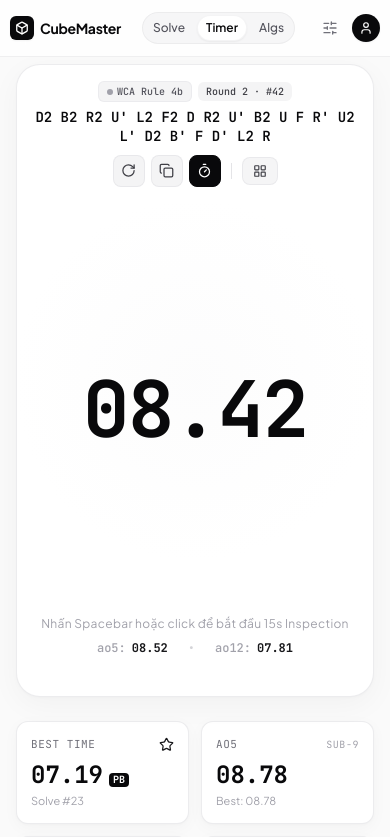
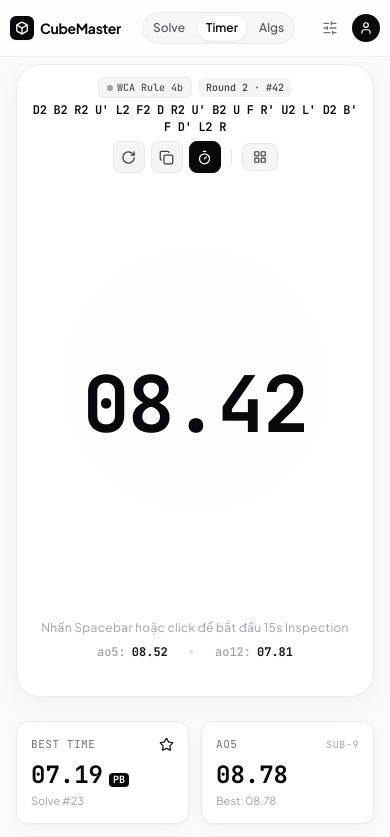
Before and after one commit to thiensun/rubik, a React (Vite) app: page / in a window 390 px wide. Shown: the top 837 px of the page. Built offline with nearby package versions, Linux system fonts and the light colour scheme.

Commit message:
style(responsive): support all mobile aspect ratios with dvh and adaptive timer scaling

```diff
--- a/src/components/timer/ZenTimerStage.tsx
+++ b/src/components/timer/ZenTimerStage.tsx
@@ -433,7 +433,7 @@ export const ZenTimerStage: React.FC<ZenTimerStageProps> = ({
           }
         }
       }}
-      className="w-full relative flex flex-col items-center justify-between min-h-[75vh] sm:min-h-[82vh] md:min-h-[85vh] pt-4 sm:pt-8 pb-6 sm:pb-12 px-2.5 sm:px-10 select-none bg-white rounded-3xl border border-mono-200/70 shadow-apple-float transition-all overflow-visible"
+      className="w-full relative flex flex-col items-center justify-between min-h-[75vh] min-h-[75dvh] sm:min-h-[82vh] sm:min-h-[82dvh] md:min-h-[85vh] md:min-h-[85dvh] pt-3 sm:pt-8 pb-5 sm:pb-12 px-2 sm:px-10 select-none bg-white rounded-3xl border border-mono-200/70 shadow-apple-float transition-all overflow-visible"
     >
       {/* Subtle Zen backdrop aura effect */}
       <div className="absolute inset-0 bg-[radial-gradient(circle_at_center,_var(--tw-gradient-stops))] from-mono-100/40 via-transparent to-transparent pointer-events-none opacity-60 rounded-3xl" />
@@ -451,7 +451,7 @@ export const ZenTimerStage: React.FC<ZenTimerStageProps> = ({
       />
 
       {/* Scramble Zone: Centered Directly Above Timer with Minimalist Tooltipped Icon Actions */}
-      <div className="relative z-20 w-full max-w-4xl flex flex-col items-center text-center gap-1.5 sm:gap-2.5 mb-2 sm:mb-4 shrink-0">
+      <div className="relative z-20 w-full max-w-4xl flex flex-col items-center text-center gap-1 sm:gap-2.5 mb-1.5 sm:mb-4 shrink-0">
         {/* Metadata chips */}
         <div className="flex flex-wrap items-center justify-center gap-1.5 sm:gap-2">
           <span className="inline-flex items-center gap-1 px-2 py-0.5 rounded-md bg-mono-100 text-mono-600 font-mono text-[10px] sm:text-[11px] font-medium border border-mono-200/50">
@@ -469,7 +469,7 @@ export const ZenTimerStage: React.FC<ZenTimerStageProps> = ({
         <div className="w-full px-1 sm:px-2">
           <p
             id="current-scramble"
-            className="font-mono text-sm sm:text-xl md:text-2xl leading-snug sm:leading-relaxed tracking-normal sm:tracking-wider text-mono-950 font-semibold break-words select-all text-center max-h-20 sm:max-h-none overflow-y-auto"
+            className="font-mono text-xs xs:text-sm sm:text-xl md:text-2xl leading-snug sm:leading-relaxed tracking-tight xs:tracking-normal sm:tracking-wider text-mono-950 font-semibold break-words select-all text-center max-h-16 xs:max-h-20 sm:max-h-none overflow-y-auto"
           >
             {scramble}
           </p>
```
